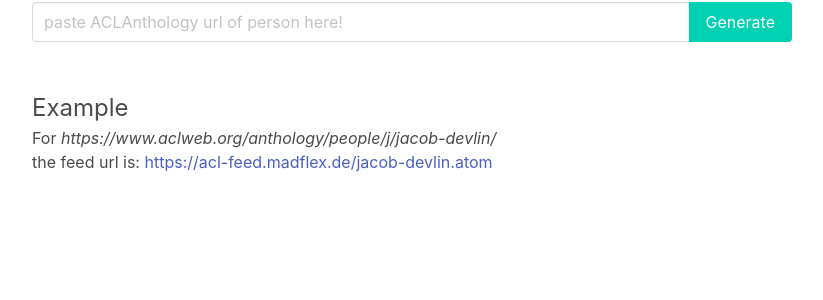
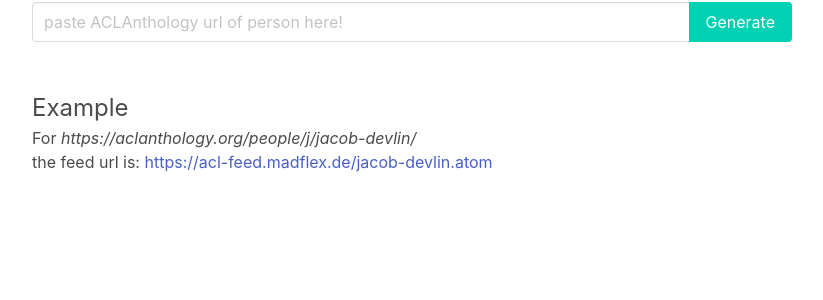
Before and after one commit to mfa/acl-feed, a Flask app: page / in a window 1280 px wide. Shown: the part 130-430 px from the top of the page, without its empty margins (236-1059 px from the left). Run offline with Flask 2, Linux system fonts and the light colour scheme.

Commit message:
update example link and expected url start on index page

```diff
--- a/app/templates/home.html
+++ b/app/templates/home.html
@@ -35,14 +35,14 @@
                {{ message }}
                </p>
                <p>
-                 The url should start with either <em>https://www.aclweb.org/anthology/people/</em> or <em>https://www.aclanthology.org/people/</em>
+                 The url should start with <em>https://aclanthology.org/people/</em>
                </p>
              </div>
            </div>
          {% endif %}
 
           <h4 class="is-size-4 mt-6">Example</h4>
-          <p>For <em>https://www.aclweb.org/anthology/people/j/jacob-devlin/</em></p>
+          <p>For <em>https://aclanthology.org/people/j/jacob-devlin/</em></p>
           <p>
             the feed url is: <a href="/jacob-devlin.atom">https://acl-feed.madflex.de/jacob-devlin.atom</a>
           </p>
```
